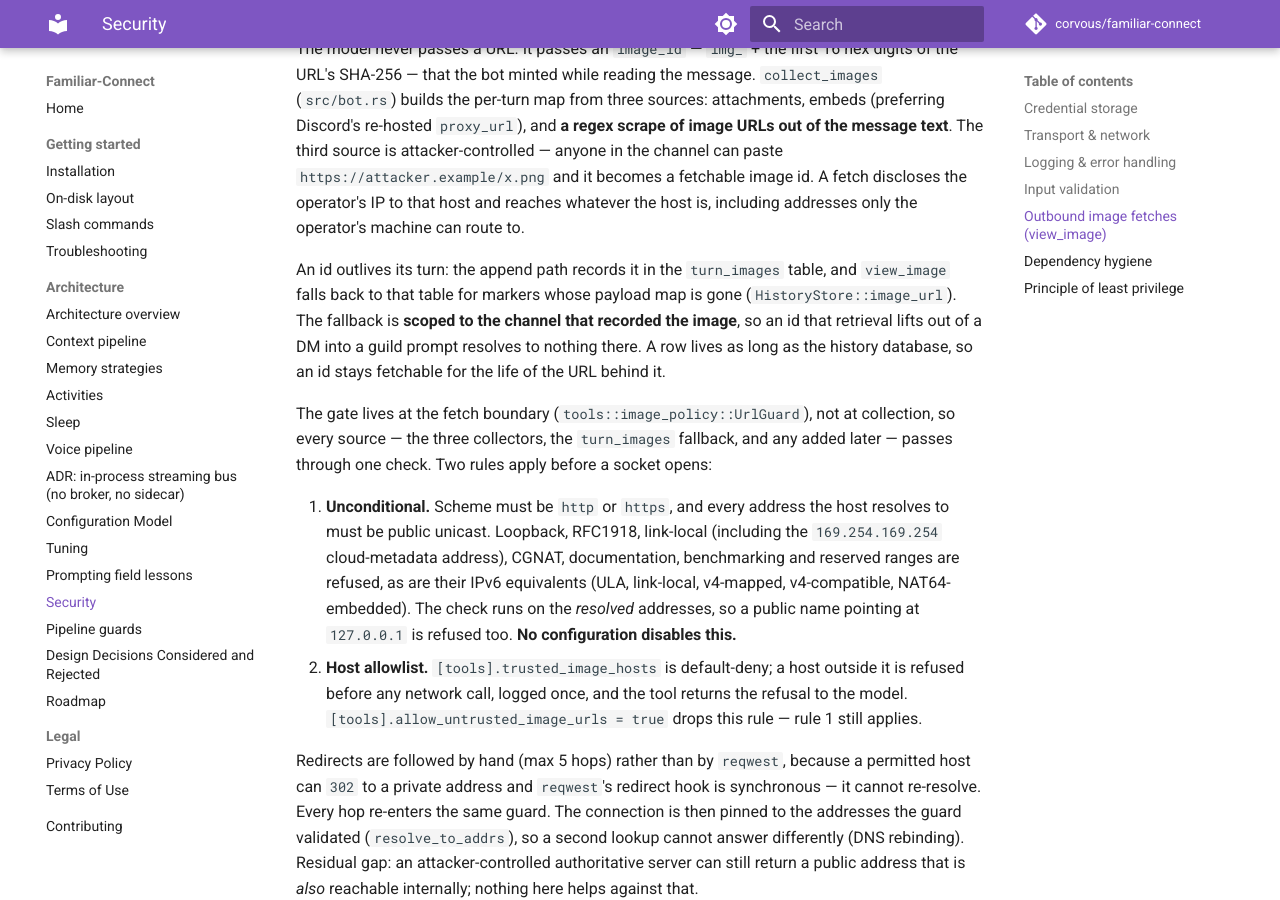
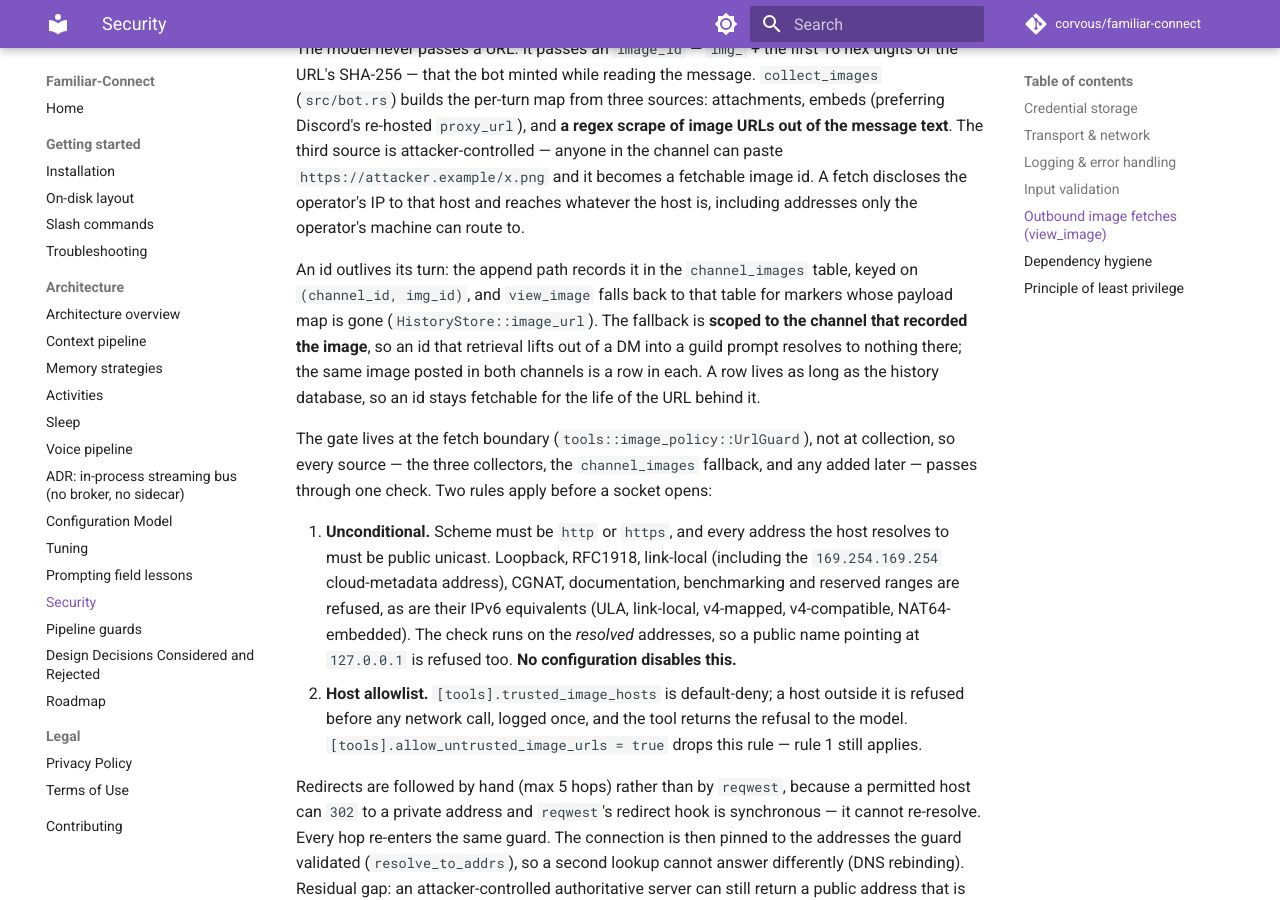
Before and after one commit to CorVous/Familiar-Connect, an MkDocs documentation site: the page built from docs/architecture/security.md, in a window 1280 px wide and 900 px high, scrolled down 1056 px. Built offline with MkDocs 1.6.1 and Material for MkDocs 9.7.7, drawn with Linux system fonts in a browser that asks for light colours; comment, search, counter and statistics services are not loaded.

Commit message:
docs: name the channel_images table and its composite key
Co-Authored-By: Claude Opus 5.5 <noreply@anthropic.com>

```diff
--- a/docs/architecture/security.md
+++ b/docs/architecture/security.md
@@ -36,15 +36,16 @@ attacker-controlled — anyone in the channel can paste
 discloses the operator's IP to that host and reaches whatever the host is,
 including addresses only the operator's machine can route to.
 
-An id outlives its turn: the append path records it in the `turn_images` table,
-and `view_image` falls back to that table for markers whose payload map is gone
-(`HistoryStore::image_url`). The fallback is **scoped to the channel that
-recorded the image**, so an id that retrieval lifts out of a DM into a guild prompt
-resolves to nothing there. A row lives as long as the history database, so an id
-stays fetchable for the life of the URL behind it.
+An id outlives its turn: the append path records it in the `channel_images`
+table, keyed on `(channel_id, img_id)`, and `view_image` falls back to that table
+for markers whose payload map is gone (`HistoryStore::image_url`). The fallback
+is **scoped to the channel that recorded the image**, so an id that retrieval
+lifts out of a DM into a guild prompt resolves to nothing there; the same image
+posted in both channels is a row in each. A row lives as long as the history
+database, so an id stays fetchable for the life of the URL behind it.
 
 The gate lives at the fetch boundary (`tools::image_policy::UrlGuard`), not at
-collection, so every source — the three collectors, the `turn_images` fallback,
+collection, so every source — the three collectors, the `channel_images` fallback,
 and any added later — passes through one check. Two rules apply before a socket
 opens:
 
```
Also changed, not shown: docs/architecture/overview.md (+1 -1 lines).
